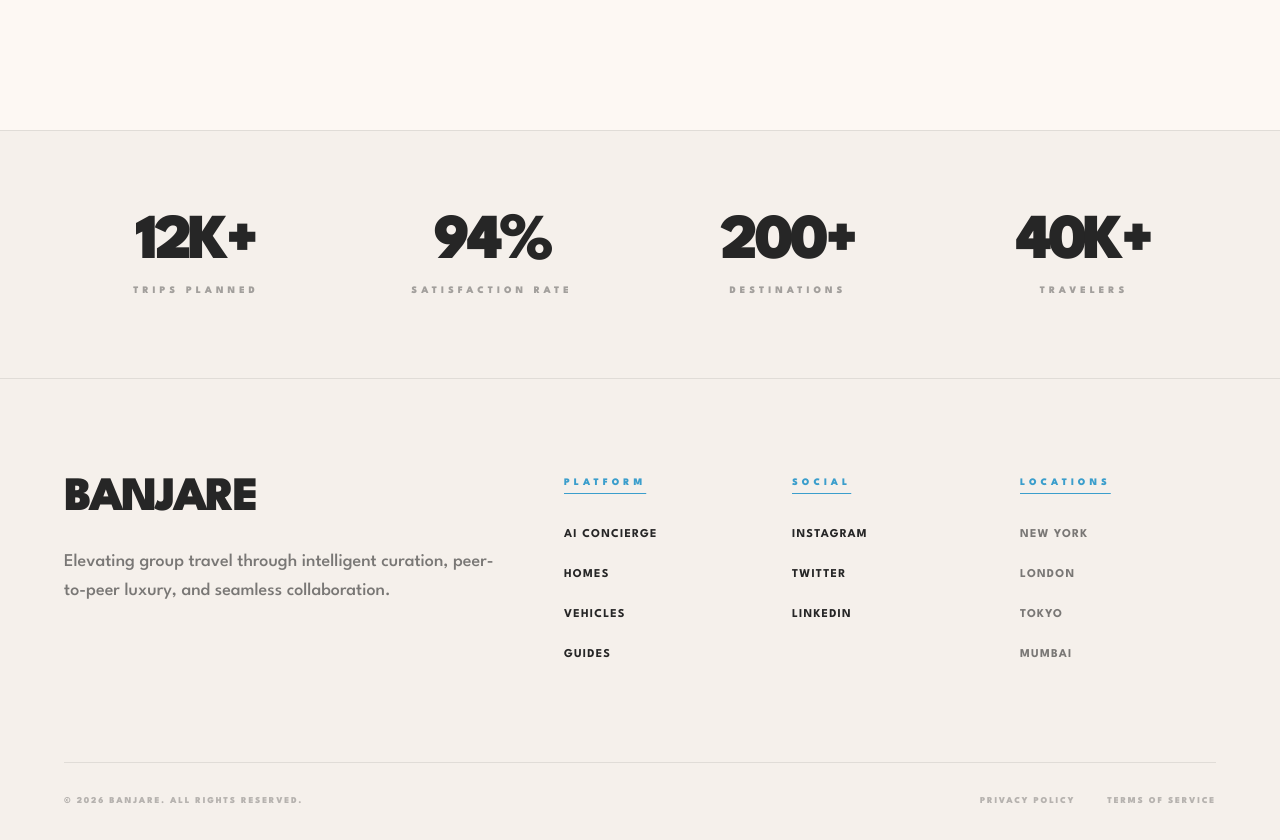
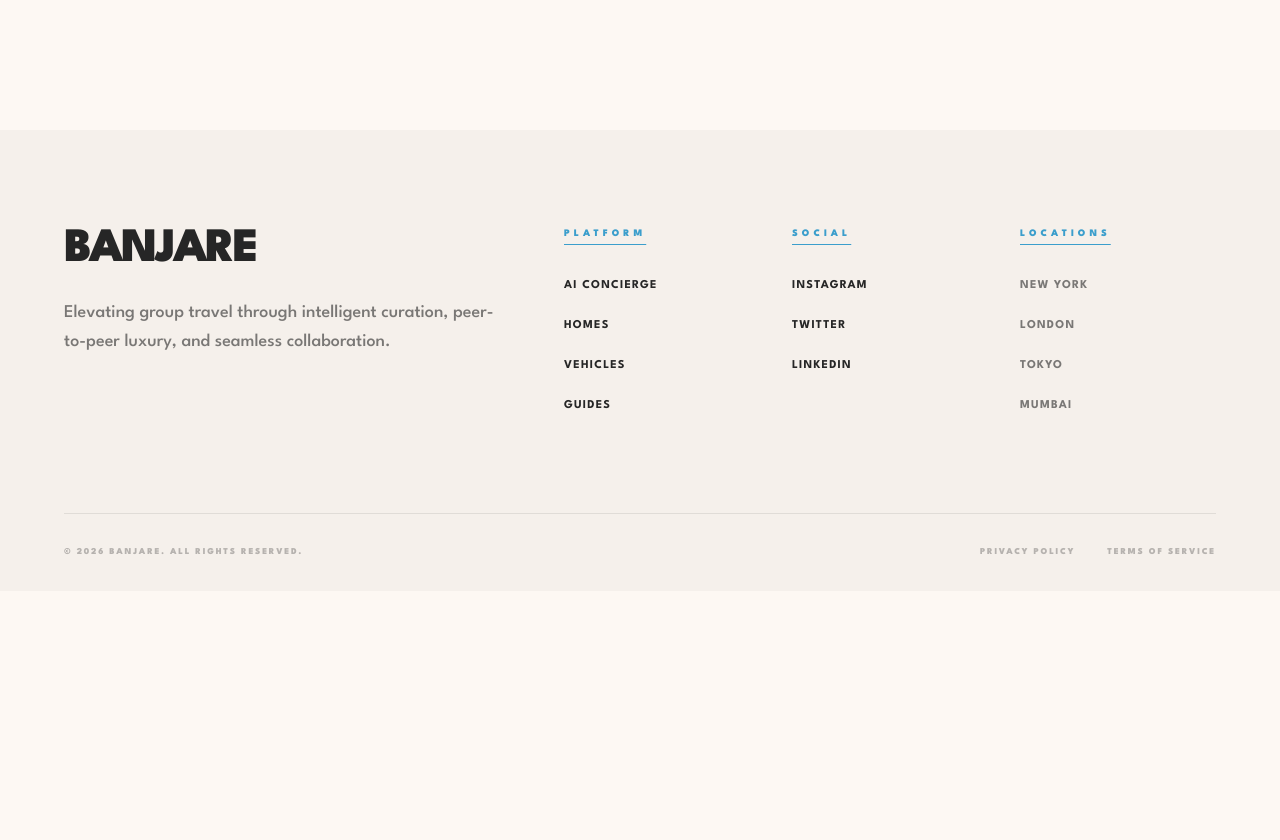
Before and after one commit to Llloljj/FAHHHHHHHHH, a Next.js app: page / in a window 1280 px wide. Shown: the part 4380-5220 px from the top of the page. After the commit the page ends 4971 px from the top, so only its background shows below. Built offline with nearby package versions, Linux system fonts and the light colour scheme.

Commit message:
feat: remove stats bar from landing page

```diff
--- a/src/app/page.tsx
+++ b/src/app/page.tsx
@@ -223,27 +223,6 @@ export default function Home() {
         </div>
       </section>
 
-      {/* ── STATS BAR ──────────────────────────────── */}
-      <section className="py-20 px-8 md:px-16 bg-[#f5f0eb] border-y border-[#262626]/10">
-        <RevealUp>
-          <div className="grid grid-cols-2 md:grid-cols-4 gap-8 text-center">
-            {[
-              { value: "12K+", label: "Trips Planned" },
-              { value: "94%", label: "Satisfaction Rate" },
-              { value: "200+", label: "Destinations" },
-              { value: "40K+", label: "Travelers" },
-            ].map((stat, i) => (
-              <div key={i} className="flex flex-col gap-2">
-                <span className="font-black text-[#262626] tracking-tighter"
-                  style={{ fontSize: 'clamp(36px, 5vw, 64px)', lineHeight: 1 }}>
-                  {stat.value}
-                </span>
-                <span className="label-utility text-[#262626]/40">{stat.label}</span>
-              </div>
-            ))}
-          </div>
-        </RevealUp>
-      </section>
 
       {/* ── FOOTER ────────────────────────────────── */}
       <footer className="bg-[#f5f0eb] pt-24 pb-8 px-8 md:px-16">
```
